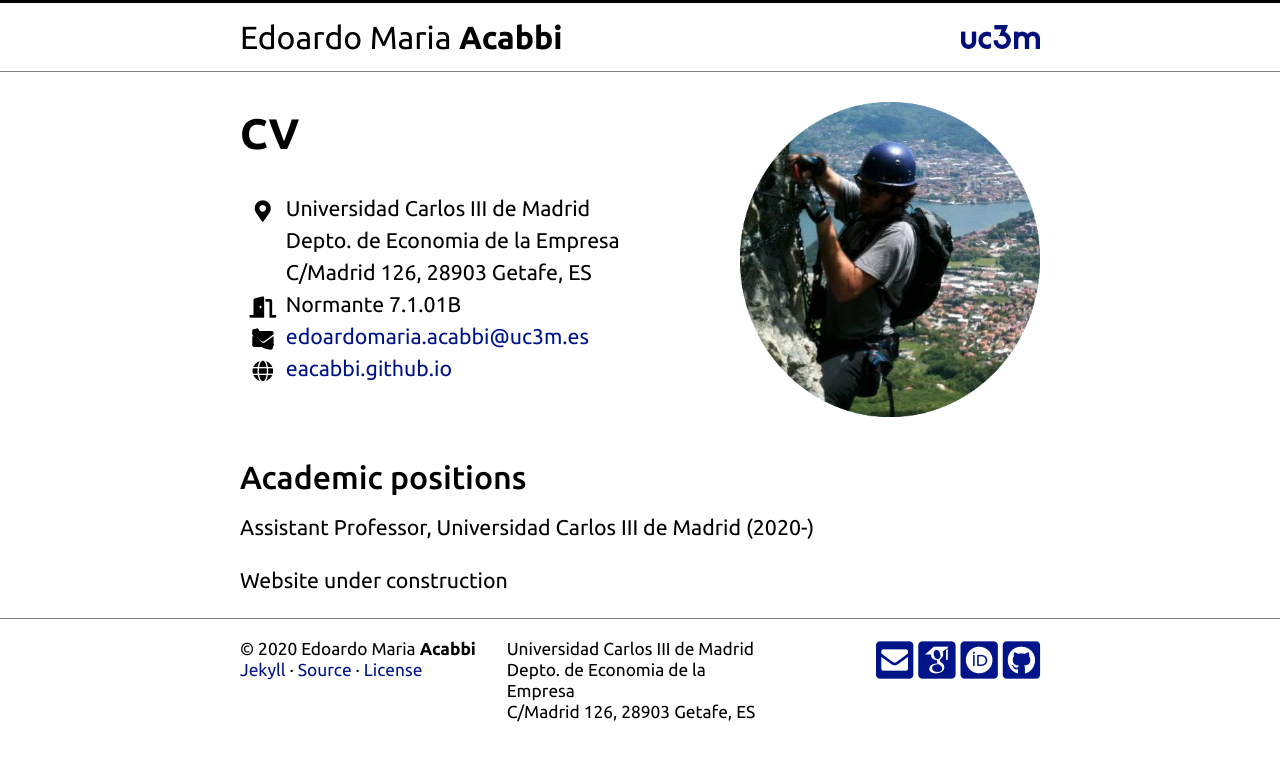
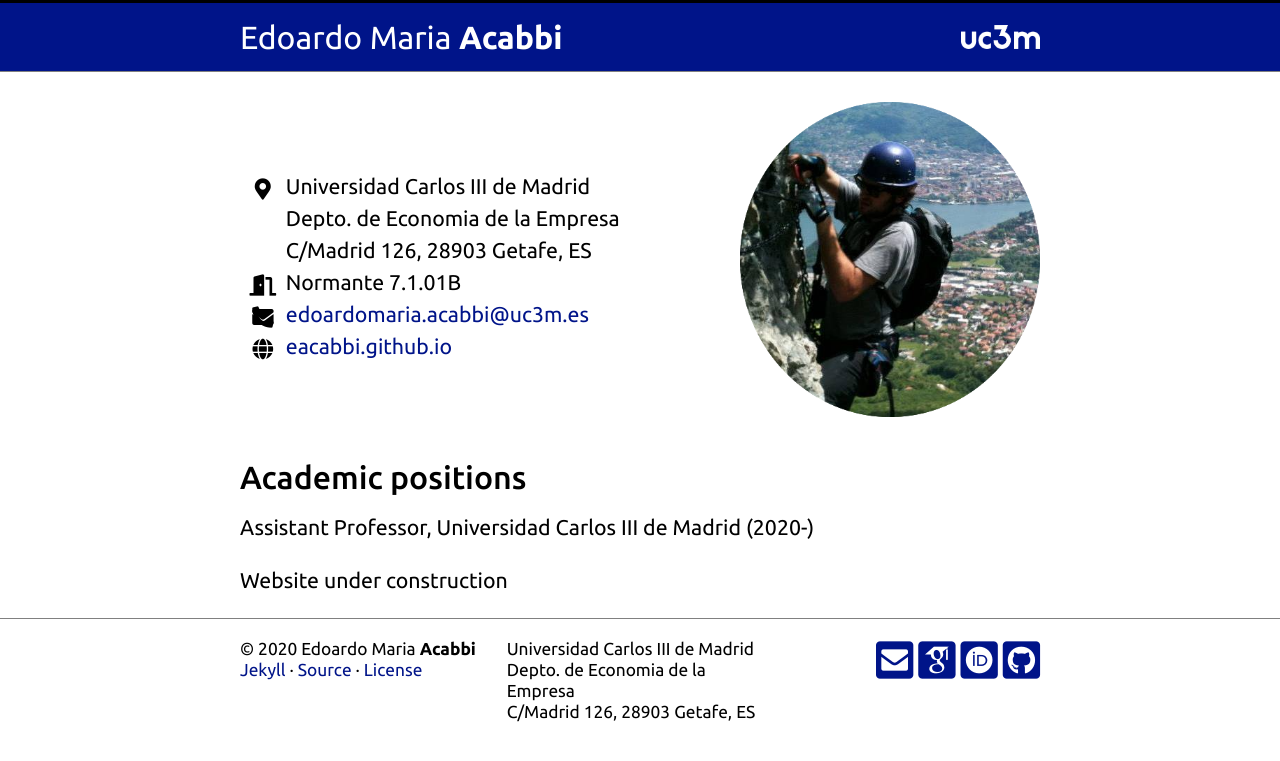
Before and after one commit to eacabbi/eacabbi.github.io, a Jekyll site: the page built from index.md, in a window 1280 px wide. Shown: the top 761 px of the page. Built offline with Jekyll 4.4.1, drawn with Linux system fonts in a browser that asks for light colours; some web fonts are replaced.

Commit message:
Changed background in header bar

```diff
--- a/_includes/cvpane.html
+++ b/_includes/cvpane.html
@@ -2,8 +2,7 @@
 
 <div class="container">
   <div class="section" style="width: 100%;">
-    <h1>{{ page.title }}</h1>
-    <ul class="fa-ul">
+    <ul class="fa-ul" style="top: 150px; position: absolute">
       <li><span class="fa-li"><i class="fas fa-map-marker-alt"></i></span>{{ site.university }}<br />{{ site.department }}<br />{{ site.address }}</li>
       <li><span class="fa-li"><i class="fas fa-door-open"></i></span>{{ site.office }}</li>
       <li><span class="fa-li"><i class="fas fa-phone-alt"></i></span>{{ site.phone }}</li>
--- a/_includes/header.html
+++ b/_includes/header.html
@@ -6,8 +6,10 @@
         <a href="{{ site.url }}" id="titlebar">{{ site.first_name }}<span style="display: none;"> </span><b> {{ site.last_name }}</b></a>
       </div>
       <div class="section right" style="width: 100%;">
-        <a href="https://www.uc3m.es/Home" id="extlink"><img src="/assets/uc3m.png" alt="UC3M" height="24px" /></a>
+        <a href="https://www.uc3m.es/Home" id="extlink"><img src="/assets/wuc3m.png" alt="UC3M" height="24px" /></a>
       </div>
     </div>
   </div>
 </header>
+
+<!--background: #000e78;-->
--- a/assets/style.css
+++ b/assets/style.css
@@ -78,15 +78,17 @@ header {
   border-bottom: 1px solid gray;
   border-top: 3px solid black;
   padding: 10px;
+  text-color: white;
+  background-color: #001489;
 }
 
 #titlebar{
-  color: black;
+  color: white;
   font-size: 24pt;
 }
 
 #titlebar:hover{
-  border-bottom: 12px solid #001489;
+  border-bottom: 12px solid lightgray;
   text-decoration: none;
 }
 
--- a/index.md
+++ b/index.md
@@ -1,5 +1,5 @@
 ---
-title: CV
+title:
 layout: home
 ---
 
```
Also changed, not shown: assets/wuc3m.png (added).
